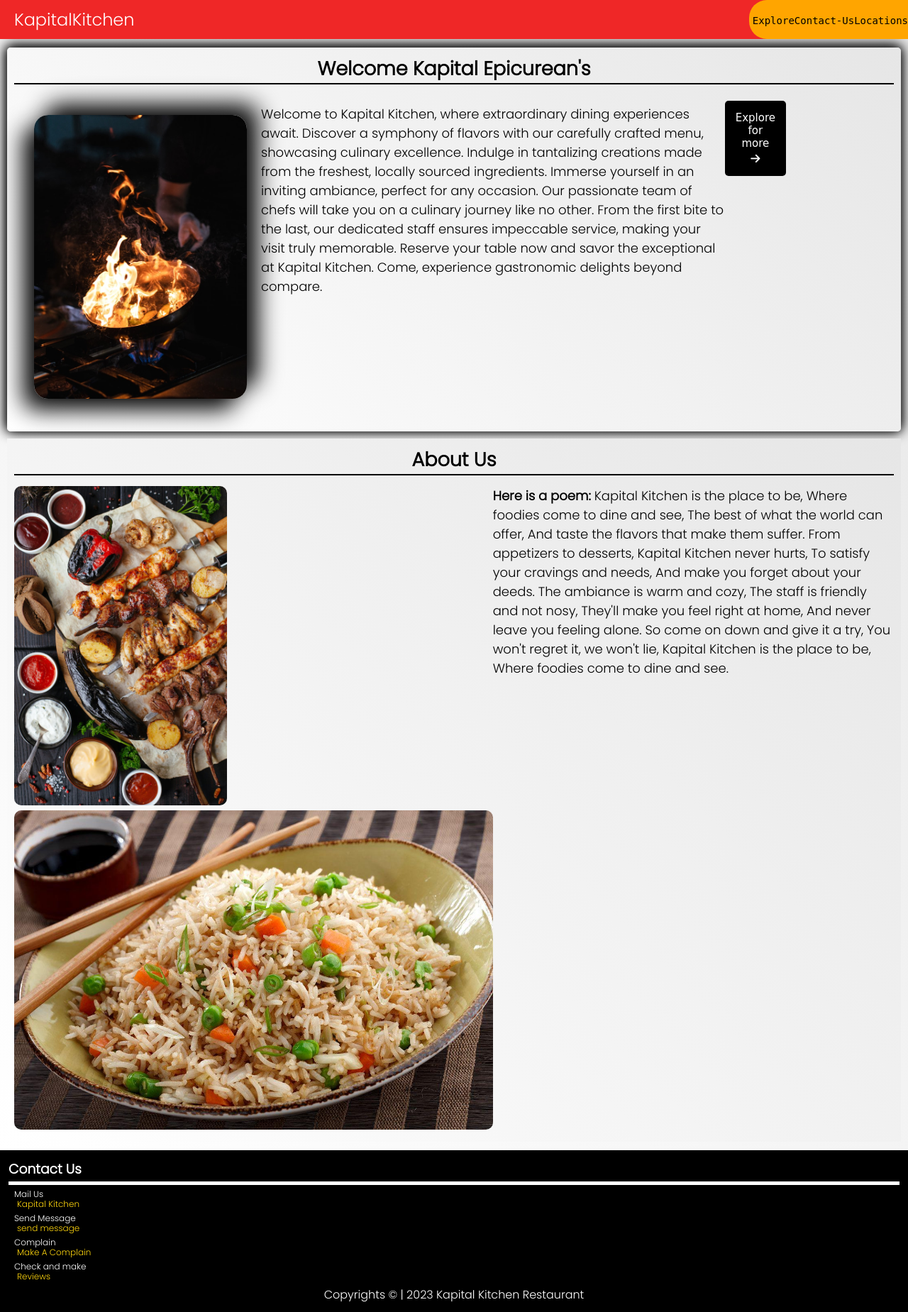
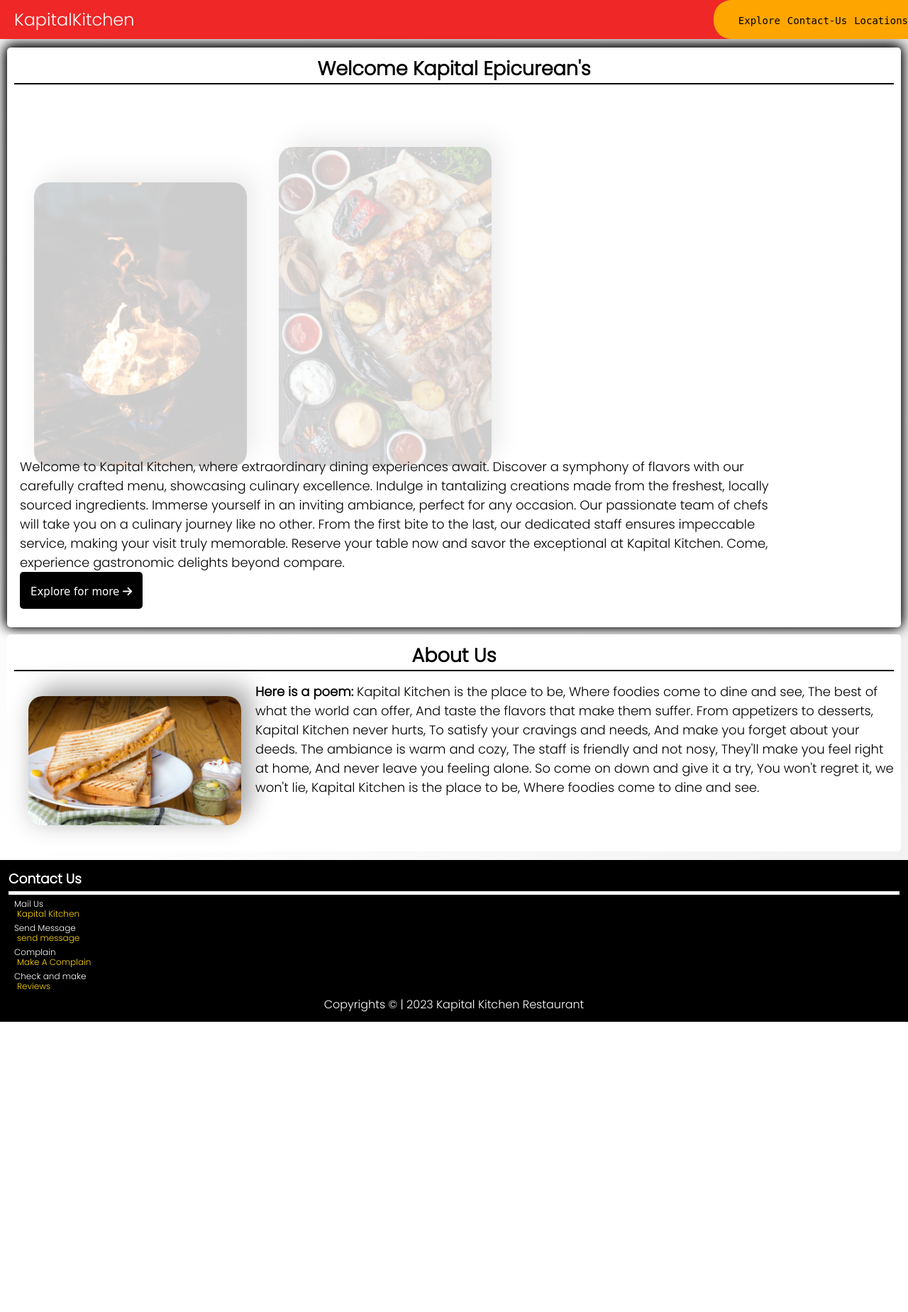
Before and after one commit to OlatideJoseph/kk, a Django app: page / in a window 1280 px wide. Shown: the whole page at 71% size. After the commit the page ends 1440 px from the top, so only its background shows below. Run offline with Django 4.2, Linux system fonts and the light colour scheme; some libraries are stand-ins or nearby versions; some web fonts are replaced.

Commit message:
ui improved

```diff
--- a/static/css/base.css
+++ b/static/css/base.css
@@ -56,7 +56,7 @@ section:nth-child(1){
 	background: var(--page-orange);
 	display: flex;
 	flex-wrap: nowrap;
-	justify-content: center;
+	justify-content: space-between;
 	align-items: center;
 	padding-left: 5px;
 	border-radius: 25px 0 0 25px;
@@ -65,7 +65,14 @@ section:nth-child(1){
 #nav-content li{
 	color: #ffd60d;
 	display: inline;
+	margin-left: 10px;
 	padding-top:3px;
+}
+#nav-content li:nth-child(-1){
+	margin-right: 10px;
+}
+#nav-content li:nth-child(1){
+	margin-right: 10px;
 }
 #nav-content li a{
 	text-decoration: none;
@@ -87,6 +94,16 @@ section:nth-child(1){
 	height: auto;
 	background-color:var(--page-black);
 	padding: 12px;
+}
+.first-img:nth-child(1){
+	opacity: 0.2;
+	transform: translateY(45px);
+	transition: transform .300ms ease-in-out;
+}
+.first-img:nth-child(2){
+	opacity: 0.2;
+	transform: translateY(45px);
+	transition: transform .600ms ease-in-out;
 }
 .links a{
 	display: block;
--- a/static/css/intro-home.css
+++ b/static/css/intro-home.css
@@ -1,3 +1,6 @@
+body{
+	overflow-x: hidden;
+}
 section{
 	font-size: 18px;
 	height: auto;
@@ -11,6 +14,8 @@ h2{
 }
 #intro{
 	height: auto;
+	background-color: #fff !important;
+	background-image: none;
 	box-shadow:-1px -2px 20px 0px #0c0c0c,
 	 0px -1px 15px #0e0e0e;
 	border-radius: 5px;
@@ -18,9 +23,12 @@ h2{
 .about-us{
 	height: auto;
 	flex-wrap: wrap;
+	background-color: #fff !important;
+	background-image: none;
+	border-radius: 5px;
 }
 .img-text{
-	flex-direction: row;
+	flex-direction: column;
 	align-items: flex-start;
 	flex-wrap: nowrap;
 	display: flex;
@@ -45,8 +53,8 @@ h2{
 	animation-iteration-count: infinite;
 	animation-name: blazing-image;*/
 	border-radius: 20px;
-	box-shadow:  -16px 16px 32px #0c0c0c,
-				 16px -16px 32px #0e0e0e;
+	box-shadow:  -1px 2px 32px #0c0c0c29,
+		 16px -16px 32px #0e0e0e47
 }
 .about-content{
 	display: flex;
--- a/templates/intro-home.html
+++ b/templates/intro-home.html
@@ -8,7 +8,10 @@
     <section id="intro" class="intro">
        <center> <h2>Welcome Kapital Epicurean's</h2></center>
         <div class="img-text">
-            <img class=" blazing-fire-img" src="{% static 'images/blazing-fire-unsplash.jpg'%}" alt="blazing-fire">
+            <div class="first-img">
+                <img class=" blazing-fire-img" src="{% static 'images/blazing-fire-unsplash.jpg'%}" alt="blazing-fire">
+                <img src="{%static 'images/victoria-shes-unsplash.jpg'%}" class="blazing-fire-img" height="450" alt="victoria-shes-unsplash">
+            </div>
                 <p>
                 Welcome to Kapital Kitchen, where extraordinary dining experiences await. Discover a symphony of flavors with our carefully crafted menu, showcasing culinary excellence. Indulge in tantalizing creations made from the freshest, locally sourced ingredients. Immerse yourself in an inviting ambiance, perfect for any occasion. Our passionate team of chefs will take you on a culinary journey like no other. From the first bite to the last, our dedicated staff ensures impeccable service, making your visit truly memorable. Reserve your table now and savor the exceptional at Kapital Kitchen. Come, experience gastronomic delights beyond compare.
             </p>
@@ -46,8 +49,7 @@
 
            </p>
            <div class="about-images">
-                <img src="{%static 'images/victoria-shes-unsplash.jpg'%}" class="abt-img-1" height="450">
-                <img src="{% static 'images/fried-rice.jpg' %}" class="abt-img-2" height="450">
+                <img class=" blazing-fire-img" src="{% static 'images/pixzolo-photography-ZB8NK8cB4EE-unsplash.jpg'%}" alt="pixolo-photo">
            </div>
        </div>
 
@@ -68,7 +70,18 @@
          *      arrow.style.display='none';
          *  });
         */
-        let scrollReveal=ScrollReveal();
-        scrollReveal.reveal('.intro');
+        // let scrollReveal=ScrollReveal();
+        // scrollReveal.reveal('.intro');
+        let observer= new IntersectionObserver(entries => {
+            entries.forEach(entry=>{
+                if (entry.isIntersecting){
+                    entry.target.classList.add('show');
+                }else{
+                    entry.target.classList.remove('show');
+                }
+            });
+        });
+        let sectImg=document.querySelectorAll('.firstimg img');
+        observer.observe(sectImg);
     </script>
 {% endblock %}
```
